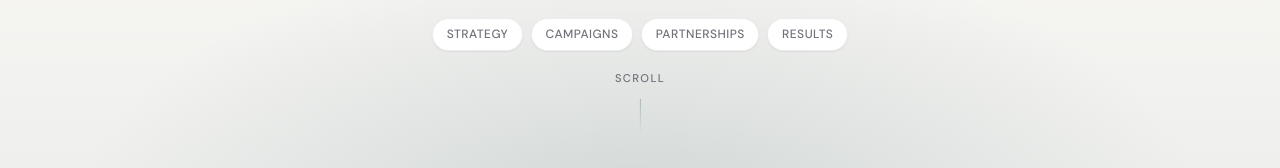
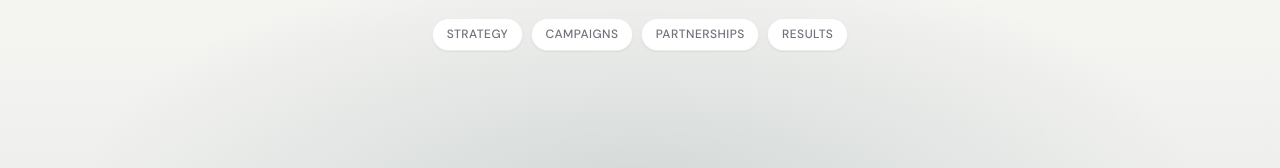
Before and after one commit to aaykmr/SecureTarget, a React (Vite) app in the folder site/: page / in a window 1280 px wide. Shown: the part 632-800 px from the top of the page. Built offline with nearby package versions, Linux system fonts and the light colour scheme; no server answers.

Commit message:
scroll button removed

```diff
--- a/site/src/components/Hero.module.scss
+++ b/site/src/components/Hero.module.scss
@@ -132,51 +132,3 @@
   text-transform: uppercase;
   color: var(--text-subtle);
 }
-
-.scrollHint {
-  position: absolute;
-  bottom: 2rem;
-  left: 50%;
-  transform: translateX(-50%);
-  display: flex;
-  flex-direction: column;
-  align-items: center;
-  gap: 0.5rem;
-  font-size: 0.7rem;
-  font-weight: 500;
-  letter-spacing: 0.12em;
-  text-transform: uppercase;
-  color: var(--text-subtle);
-  text-decoration: none;
-}
-
-.scrollLine {
-  width: 1px;
-  height: 2.5rem;
-  background: linear-gradient(to bottom, var(--accent-bright), transparent);
-  animation: scrollPulse 2s ease-in-out infinite;
-}
-
-@keyframes scrollPulse {
-  0%,
-  100% {
-    opacity: 0.4;
-    transform: scaleY(0.85);
-  }
-  50% {
-    opacity: 1;
-    transform: scaleY(1);
-  }
-}
-
-@media (max-width: 768px) {
-  .scrollHint {
-    display: none;
-  }
-}
-
-@media (prefers-reduced-motion: reduce) {
-  .scrollLine {
-    animation: none;
-  }
-}
--- a/site/src/components/Hero.tsx
+++ b/site/src/components/Hero.tsx
@@ -39,11 +39,6 @@ export function Hero() {
           ))}
         </div>
       </div>
-
-      <a href="#about" className={styles.scrollHint} aria-label="Scroll to about">
-        <span>Scroll</span>
-        <span className={styles.scrollLine} />
-      </a>
     </section>
   );
 }
```
